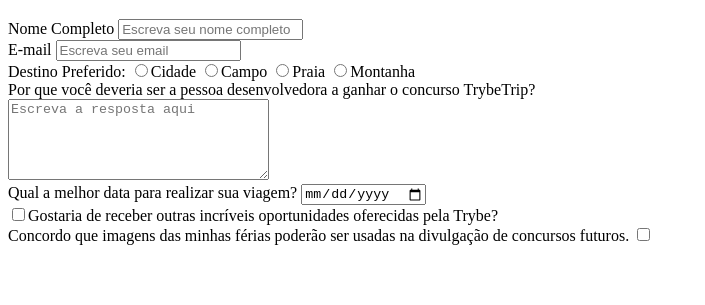
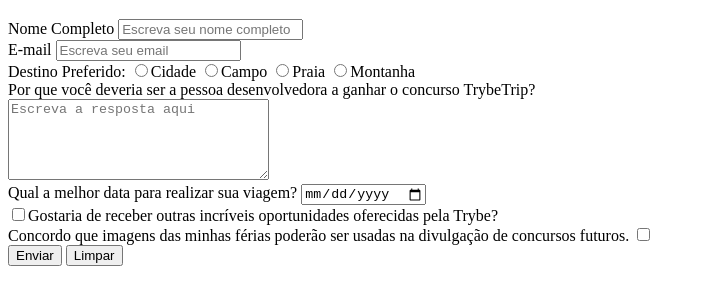
Before and after one commit to VictorLeichsenring/trybe-exercise-travel-form, a website: page form.html in a window 1280 px wide. Shown: the part 61-366 px from the top of the page, without its empty margins (0-705 px from the left). Drawn offline with Linux system fonts and the light colour scheme.

Commit message:
Criado botões

```diff
--- a/form.html
+++ b/form.html
@@ -41,6 +41,8 @@
       <input type="checkbox" id="agreement">
     </label>
     <br>
+    <button id="submit-btn">Enviar</button>
+    <button id="clear-btn">Limpar</button>
   </form>
 </body>
 </html>
```
